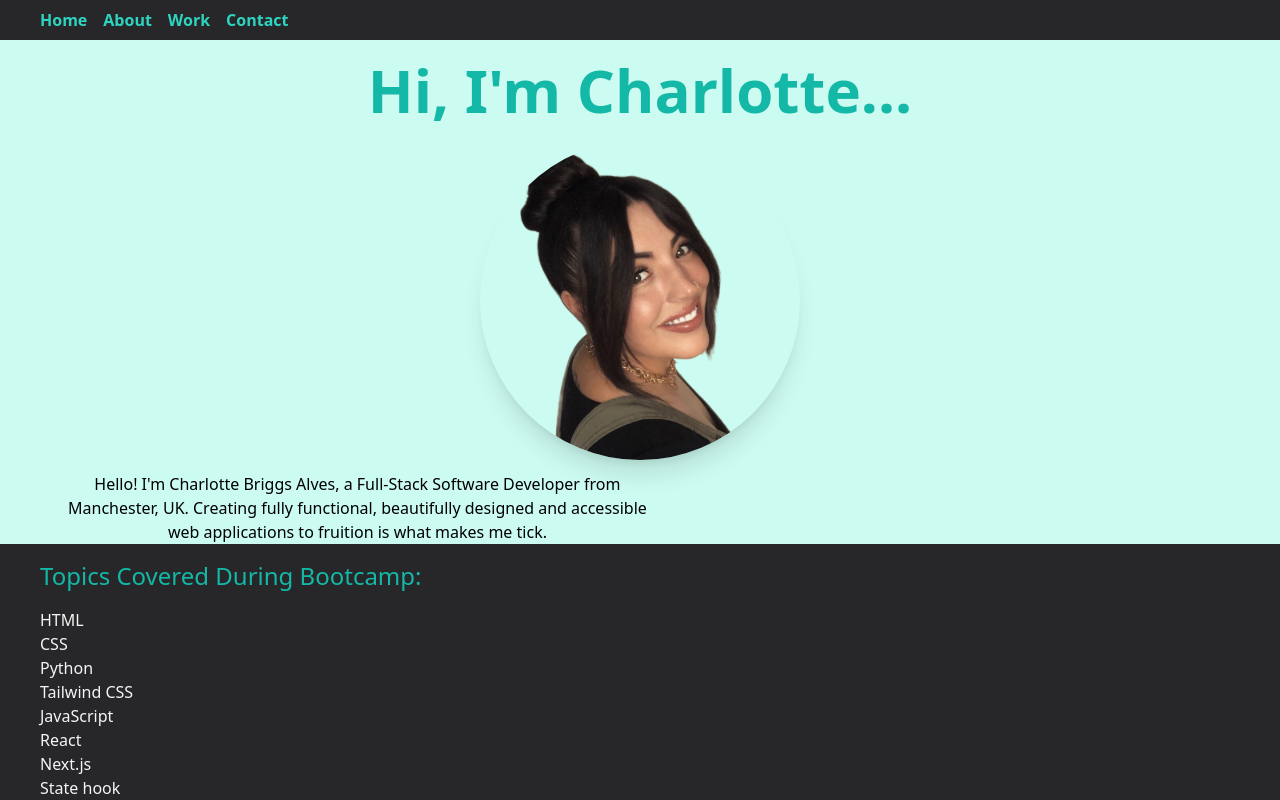
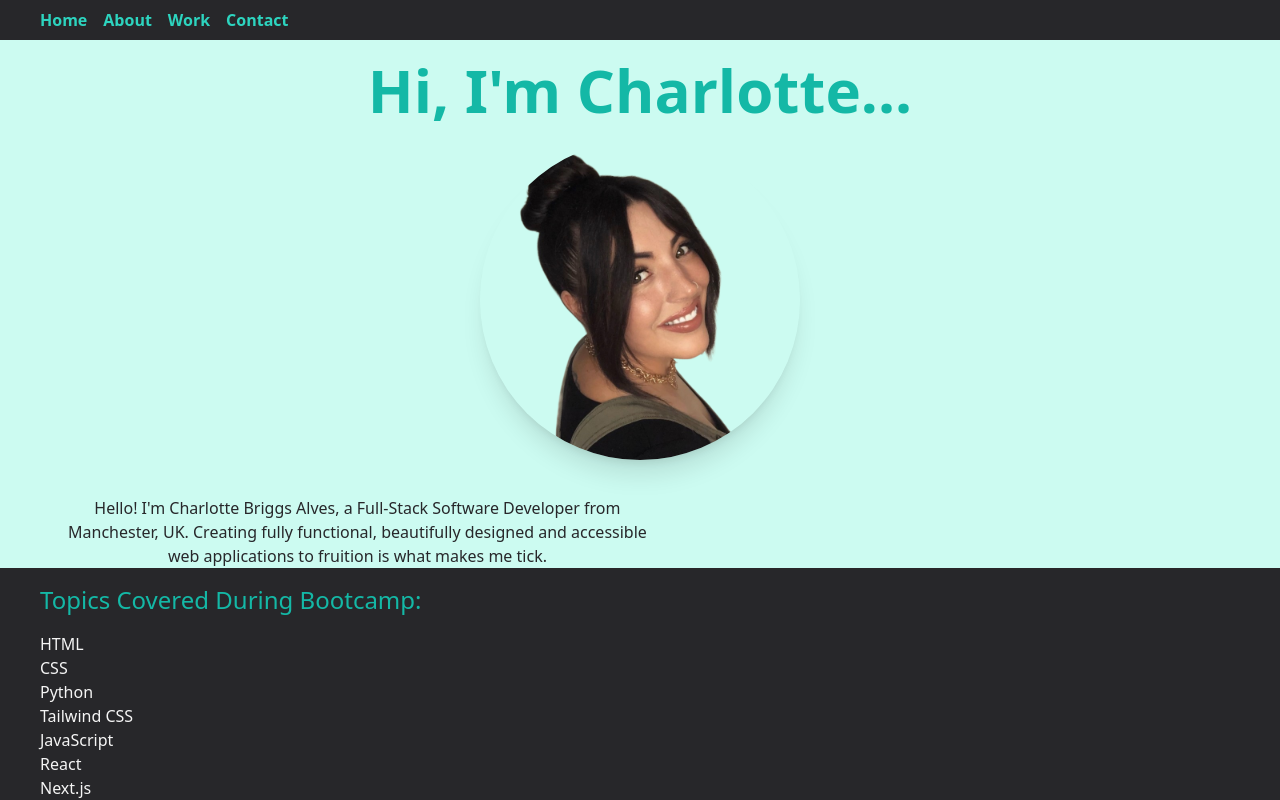
Before and after one commit to charbriggs/skillscityproject, a Next.js app: page / in a window 1280 px wide. Shown: the top 800 px of the page. Built offline with nearby package versions, Linux system fonts and the light colour scheme.

Commit message:
adjusted minor error with tailwind

```diff
--- a/components/home/bio/index.js
+++ b/components/home/bio/index.js
@@ -1,7 +1,7 @@
 export default function Bio() {
     return (
       <div className="w-screen pl-10 ">
-      <div className="max-w-prose text-l text-center text-zinc-800pt-6 mx-5 mt-3">
+      <div className="max-w-prose text-l text-center text-zinc-800 pt-6 mx-5 mt-3">
         Hello! I'm Charlotte Briggs Alves, a Full-Stack Software Developer from Manchester, UK.
 
         Creating fully functional, beautifully designed and accessible web applications to fruition is what makes me tick.
```
